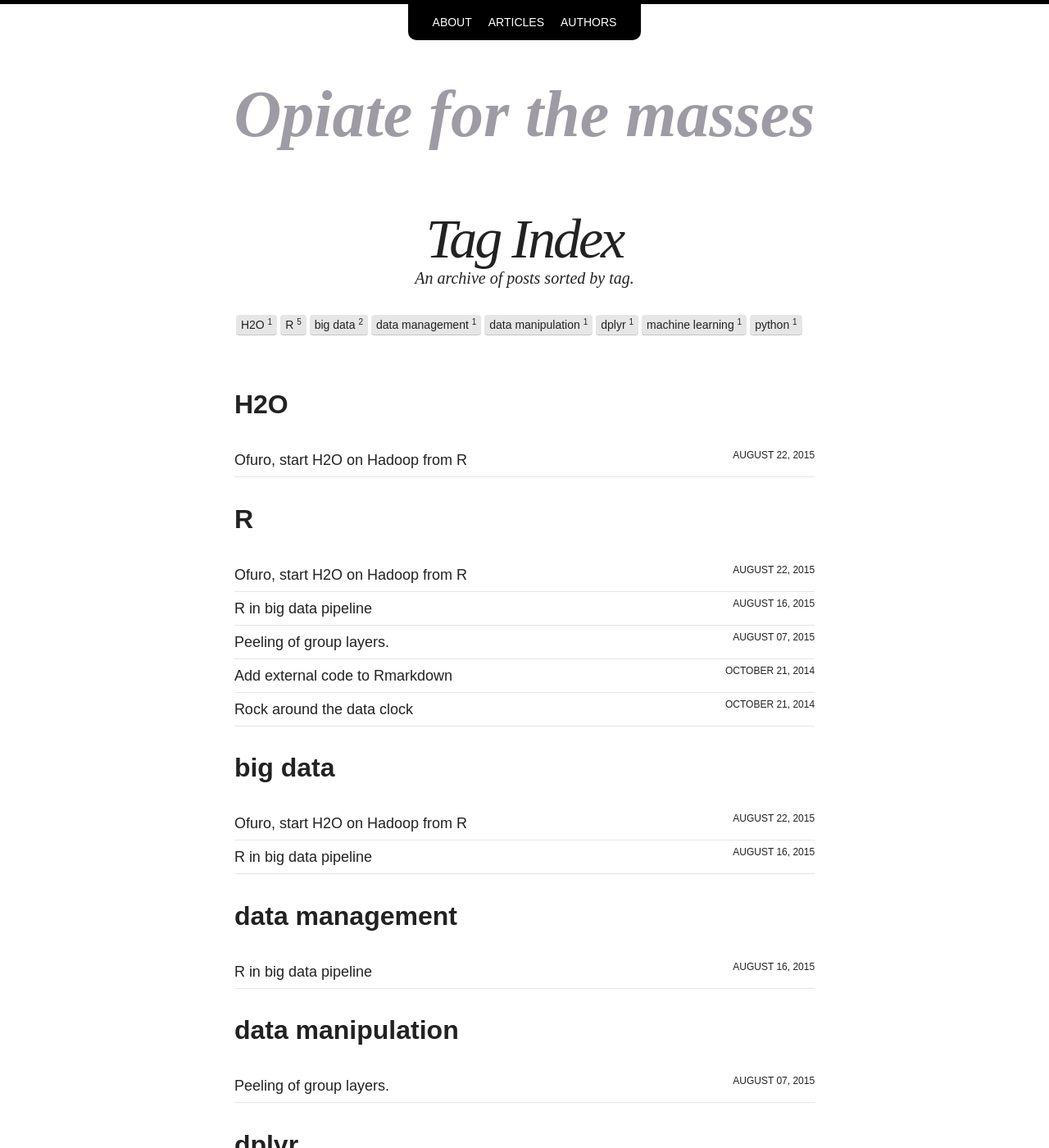
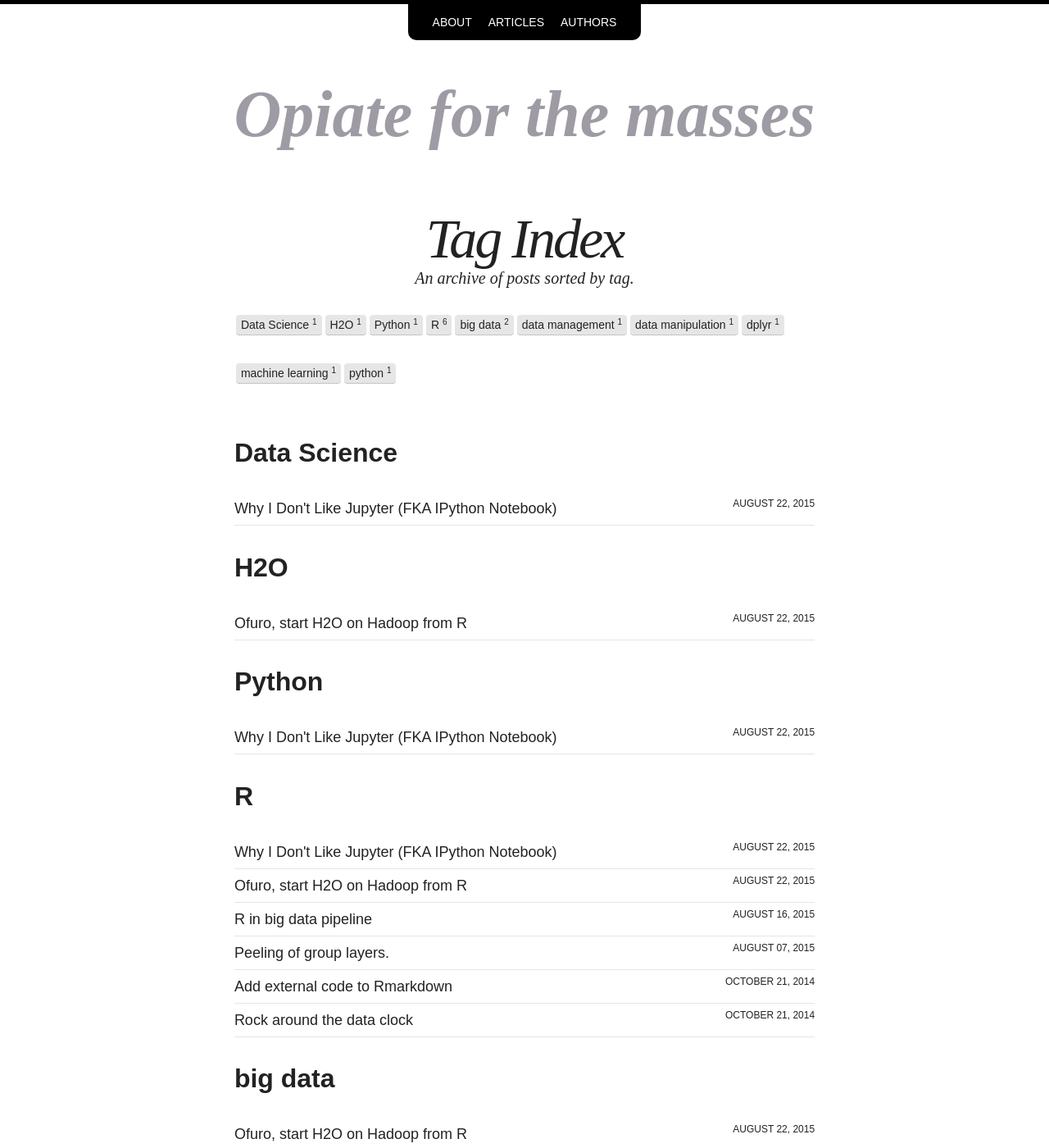
Before and after one commit to Quiri/quiri.github.io, a Jekyll site: the page built from tags/index.md, in a window 1280 px wide and 1400 px high. Shown: the whole window at 82% size. Built offline with Jekyll 4.4.1, drawn with Linux system fonts in a browser that asks for light colours; nearby versions of some CDN libraries; some of the changed lines change nothing that is shown.

Commit message:
finished jupyter rant

```diff
--- a/_posts/2015-08-22-why-i-dont-like-jupyter-fka-ipython-notebook.markdown
+++ b/_posts/2015-08-22-why-i-dont-like-jupyter-fka-ipython-notebook.markdown
@@ -2,12 +2,12 @@
 layout: post
 title: Why I Don't Like Jupyter (FKA IPython Notebook)
 modified:
-categories: article
-excerpt:
-tags: []
-published: false
+categories: articles
+excerpt: Especially for data science
+tags: [R, Python, Data Science]
+published: true
 comment: true
-author:
+author: kirill
 image:
   feature:
   credit:
@@ -21,6 +21,32 @@ date: 2015-08-22T16:30:21+02:00
 
 #### It messes with your version control.
 
-The Jupyter Notebook format it just a big json, which contains your code and the outputs of the code. Thus version control is difficult, because every time you make minimal changes to the code or rerun it with updated data, you will have to commit the code and all new results or outputs of it. This will unnecessarily blow up your repos used disk memory and make the diffs difficult to read (which would give a whole new meaning to the abbreviation *diff*). Yeah, I know, you also can export your code to a script (in my case .R script with the code), but then, why the overhead of using the code in two formats?
+The Jupyter Notebook format is just a big json, which contains your code and the outputs of the code. Thus version control is difficult, because every time you make minimal changes to the code or rerun it with updated data, you will have to commit the code and all new results or outputs of it. This will unnecessarily blow up your repos used disk memory and make the diffs difficult to read (which would give a whole new meaning to the abbreviation *diff*). Yeah, I know, you also can export your code to a script (in my case .R script with the code), but then, why the overhead of using the code in two formats?
 
-### Code can only be run in chunks.
+#### Code can only be run in chunks.
+
+In Jupyter you can not run the code line by line. This means for testing or experimenting with your code or data, you either split your Notebook in one-liner chunks, which looks awful, or you make sure, that the lines you want to test are in a chunk, which has no lines, that take long to compute thing, you don't actually want to.
+
+#### It's difficult to keep track
+
+If you don't work your way down the notebook, but also work wih chunks in between other chunks, because you are still playing with the code, reviewing it or adapting it to new circumstances, you end up with a notebook, which has newer results above the older results. So to make sure you know the order or up-to-dateness of your results, you will have to check the execution numbers and can't rely on the order of the output anymore.
+
+#### Code often ends up very fragmented
+
+This is a logical consequence of my previous two points. People start splitting the chunks and forget to put them back together, lose track of the order of the analysis and it all ends up in a big mess. Good luck exporting it to .R or another native format, because then you will often find bugs, due to outdated code, wrong order, missing variables ...
+
+#### The output is incomplete
+
+This is maybe R specific, but I made an experience that the output is incomplete. Especially if you work with ggplot. Some warning messages don't appear in the notebook, but in the terminal, you started the notebook from. This is annoying, because actually that means that you should check your terminal and your output after every command you run to make sure not to miss warnings and error messages.
+
+#### Potential security risks?
+
+I ain't no security specialist, but the notebook opens a http port. Pray to lord it will not land on 0.0.0.0 port. In that case the whole universe has access to your notebook and thus to your system. I think I should write a crawler which checks for open Jupyter ports on random machines. That will teach you a lesson.
+
+#### Limitation
+
+Good luck writing shiny applications, or neat Rmarkdown presentations/websites/reports.
+
+<hr>
+
+This points are only the ones from the top of my head and I somehow have the feeling, that the list is not complete. What is your experience? I am excited about your comments.
```
